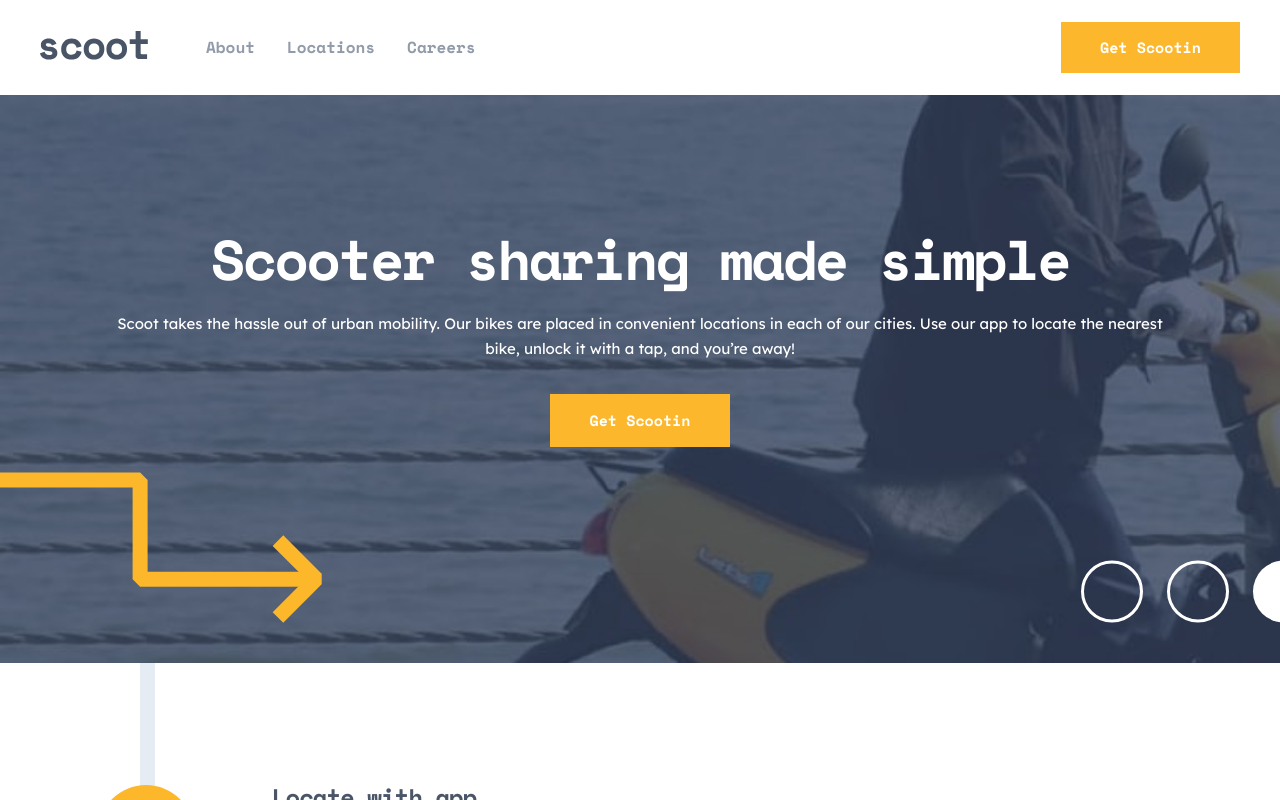
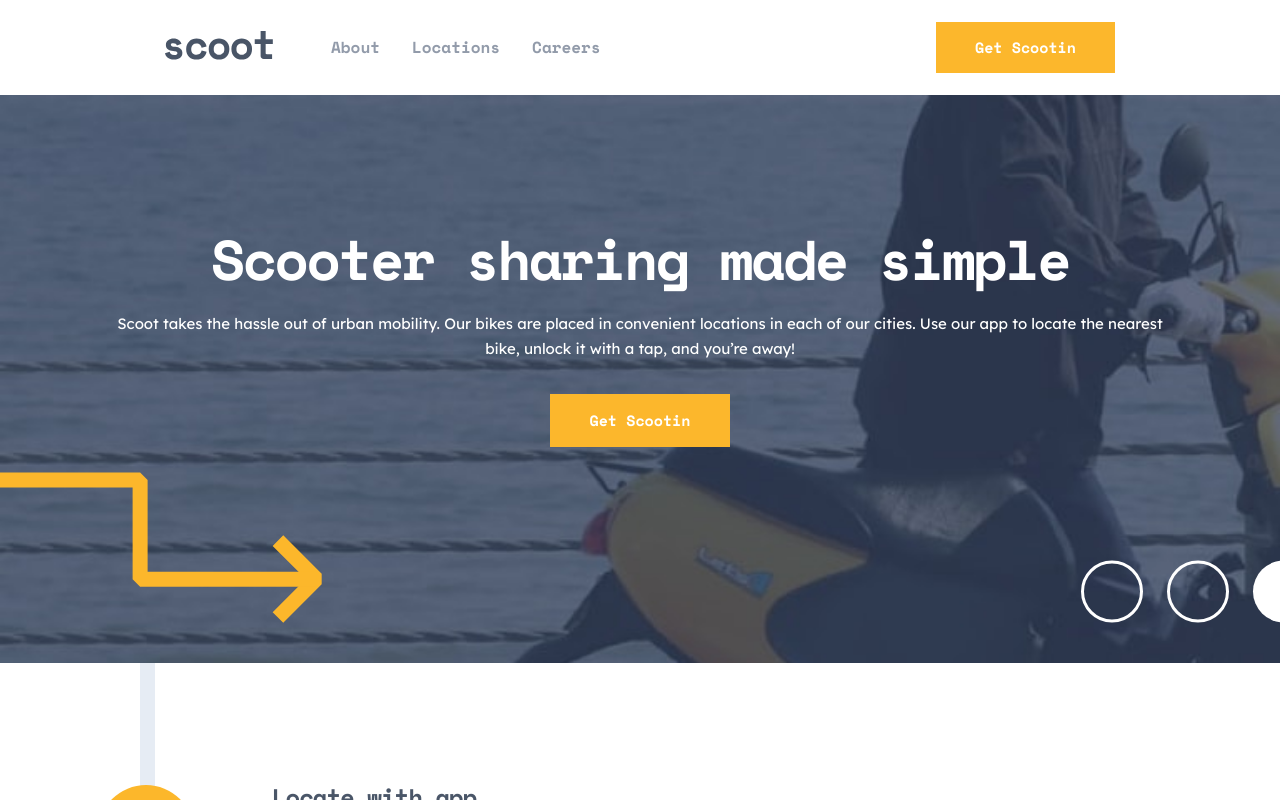
Before and after one commit to xaviguasch/scoot-multipage-website-app-frontendmentor-prac, a React (Create React App) app: page /home in a window 1280 px wide. Shown: the top 800 px of the page. Built offline with nearby package versions, Linux system fonts and the light colour scheme.

Commit message:
finished Header component for desktop view

```diff
--- a/src/components/Header.css
+++ b/src/components/Header.css
@@ -46,3 +46,10 @@
     order: -1;
   }
 }
+
+/* Laptop */
+@media (min-width: 1275px) {
+  .Header {
+    padding: 1.375em 10.3125em;
+  }
+}
--- a/src/components/Home.css
+++ b/src/components/Home.css
@@ -222,3 +222,8 @@
     padding-bottom: 6.5em;
   }
 }
+
+/* Laptop */
+@media (min-width: 1275px) {
+  /* Typography */
+}
--- a/src/index.css
+++ b/src/index.css
@@ -279,3 +279,8 @@
 
   /* Links, buttons & inputs  */
 }
+
+/* Laptop */
+@media (min-width: 1275px) {
+  /* Typography */
+}
```
